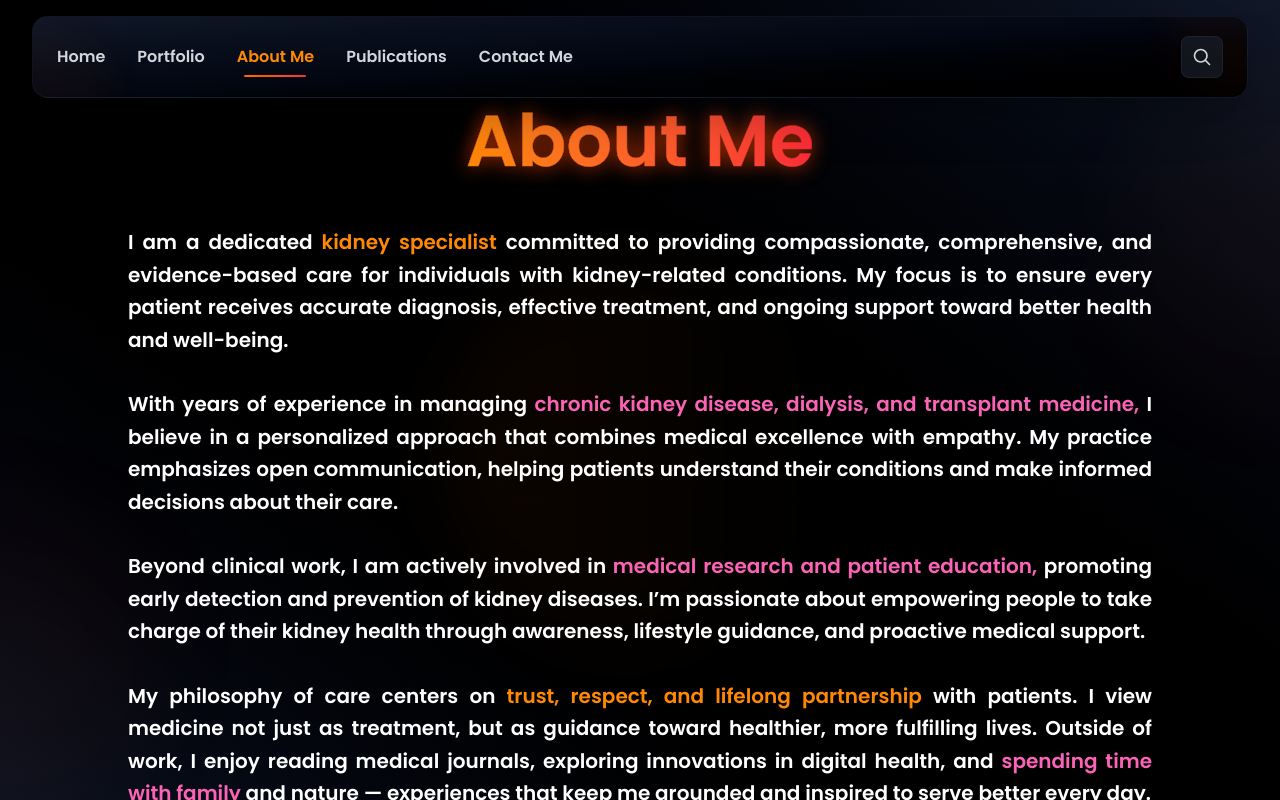
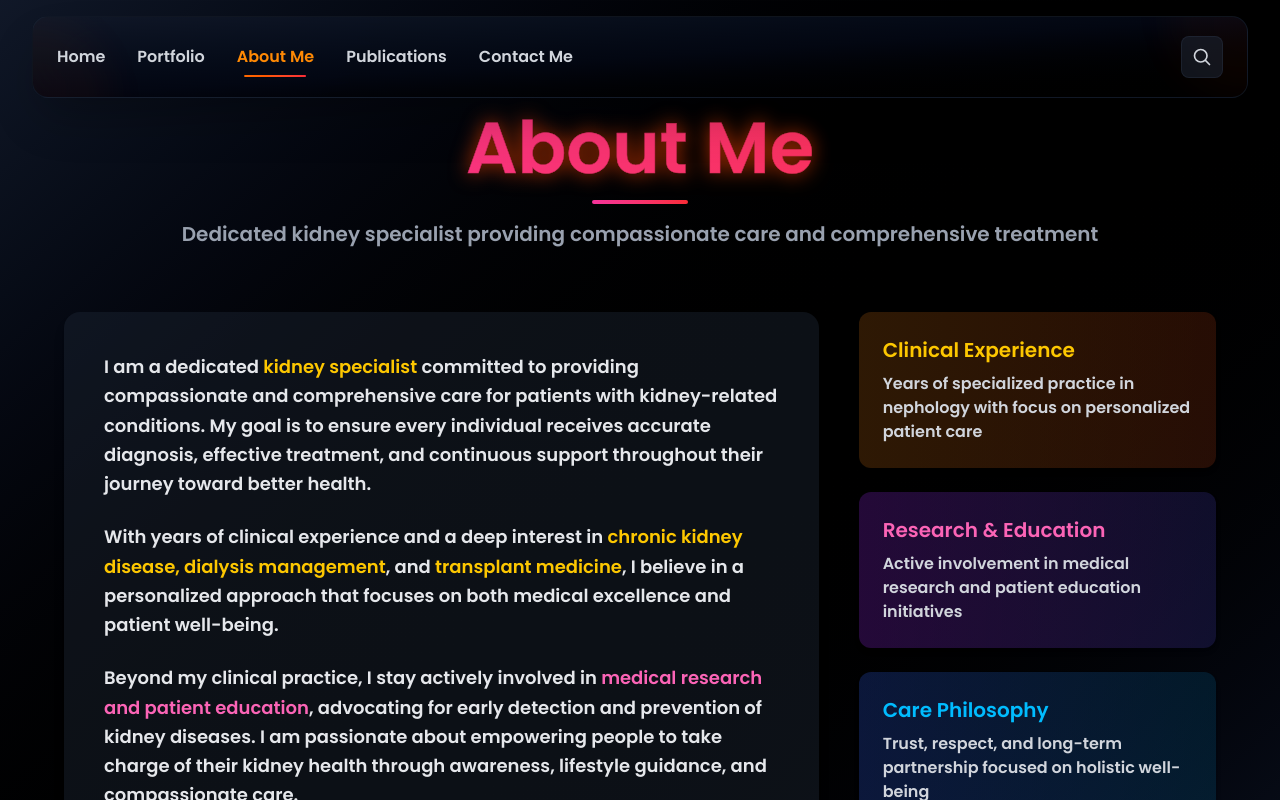
Before and after one commit to Suyog0-0/maheshrajsigdel, a Next.js app in the folder maheshrajsigdel-frontend/: page /about in a window 1280 px wide. Shown: the top 800 px of the page. Built offline with nearby package versions, Linux system fonts and the light colour scheme.

Commit message:
Recreated About Me page to fix design and animation

```diff
--- a/maheshrajsigdel-frontend/app/(user)/about/page.tsx
+++ b/maheshrajsigdel-frontend/app/(user)/about/page.tsx
@@ -1,8 +1,7 @@
 "use client";
-
 import React, { useEffect, useState } from "react";
 
-const AboutMeSection = () => {
+const AboutMe = () => {
   const [isLoaded, setIsLoaded] = useState(false);
 
   useEffect(() => {
@@ -12,82 +11,80 @@ const AboutMeSection = () => {
 
   return (
       <section
-      id="about-me-section"
-      className={`flex flex-col items-center justify-center min-h-screen bg-gradient-to-tr from-gray-900 via-black to-gray-900 text-white relative overflow-visible py-24 px-6 md:px-20 transition-opacity duration-1000 ${
-        isLoaded ? "opacity-100" : "opacity-0"
-      }`}
+        id="about"
+        className={`min-h-screen bg-gradient-to-br from-gray-900 via-black to-gray-900 text-gray-200 py-28 px-6 md:px-16 transition-opacity duration-1000 ${isLoaded ? 'opacity-100' : 'opacity-0'}`}
       >
-      {/* Animated Glow Backgrounds */}
-      <div className="absolute inset-0 overflow-hidden">
-        <div className="absolute top-20 -right-40 w-80 h-80 bg-gradient-to-r from-orange-500/10 to-red-500/10 rounded-full blur-3xl animate-pulse-slow"></div>
-        <div
-          className="absolute bottom-20 -left-40 w-80 h-80 bg-gradient-to-r from-red-500/10 to-orange-500/10 rounded-full blur-3xl animate-pulse-slow"
-          style={{ animationDelay: "2s" }}
-        ></div>
-        <div className="absolute top-1/2 left-1/2 -translate-x-1/2 -translate-y-1/2 w-96 h-96 bg-gradient-to-r from-orange-500/5 to-transparent rounded-full blur-2xl"></div>
-      </div>
-
-      {/* Grid Pattern Overlay */}
-      <div className="absolute inset-0 opacity-5">
-        <div
-          className="absolute inset-0"
-          style={{
-            backgroundImage: `linear-gradient(rgba(255,140,0,0.1) 1px, transparent 1px),
-                              linear-gradient(90deg, rgba(255,140,0,0.1) 1px, transparent 1px)`,
-            backgroundSize: "50px 50px",
-          }}
-        ></div>
-      </div>
-
-      {/* Heading */}
+        <div className="text-center mb-16">
           <h1
-        className="text-5xl md:text-7xl font-extrabold bg-gradient-to-r from-orange-400 via-red-500 to-pink-500 bg-clip-text text-transparent animate-gradient-x drop-shadow-[0_0_10px_rgba(255,69,0,0.7)] text-center leading-tight pb-10 relative z-10"
-        style={{
-          WebkitTextStroke: "0.5px rgba(0,0,0,0.15)",
-        }}
+            className="text-6xl md:text-7xl font-bold bg-gradient-to-r from-pink-500 via-red-500 to-yellow-400 bg-clip-text text-transparent animate-gradient-x drop-shadow-[0_0_10px_rgba(255,69,0,0.7)]"
+            style={{ WebkitTextStroke: "0.5px rgba(0,0,0,0.15)" }}
           >
             About Me
           </h1>
+          <div className="mx-auto mt-4 h-1 w-24 rounded-full bg-gradient-to-r from-pink-500 via-red-500 to-yellow-400 animate-gradient-x"></div>
+          <p className="mt-4 text-gray-400 text-xl">
+            Dedicated kidney specialist providing compassionate care and comprehensive treatment
+          </p>
+        </div>
 
-      {/* Description */}
-      <div className="max-w-5xl text-lg md:text-xl leading-relaxed space-y-8 text-justify relative z-10">
-        <p>
-          I am a dedicated{" "}
-          <span className="text-orange-400 font-semibold">kidney specialist</span>{" "}
-          committed to providing compassionate, comprehensive, and evidence-based care for individuals with kidney-related conditions. My focus is to ensure every patient receives accurate diagnosis, effective treatment, and ongoing support toward better health and well-being.
+      <div className="grid md:grid-cols-3 gap-10">
+        <div className="md:col-span-2 bg-gray-800/40 rounded-2xl p-8 md:p-10 shadow-lg leading-relaxed text-lg">
+          <p className="mb-6">
+            I am a dedicated <span className="text-yellow-400 font-semibold">kidney specialist </span> committed to providing compassionate and comprehensive care for patients
+            with kidney-related conditions. My goal is to ensure every individual receives accurate diagnosis, effective treatment, and continuous support throughout their journey toward better health.
+          </p>
+
+          <p className="mb-6">
+            With years of clinical experience and a deep interest in <span className="text-yellow-400 font-semibold">chronic kidney disease, dialysis management</span>, and
+            <span className="text-yellow-400 font-semibold"> transplant medicine</span>,
+            I believe in a personalized approach that focuses on both medical excellence
+            and patient well-being.
+          </p>
+
+          <p className="mb-6">
+            Beyond my clinical practice, I stay actively involved in <span className="text-pink-400 font-semibold">medical research and patient education</span>, advocating for early detection and prevention of kidney diseases.
+            I am passionate about empowering people to take charge of their kidney health through awareness, lifestyle guidance, and compassionate care.
           </p>
 
           <p>
-          With years of experience in managing{" "}
-          <span className="text-pink-400 font-medium">
-            chronic kidney disease, dialysis, and transplant medicine,
-          </span>{" "}
-          I believe in a personalized approach that combines medical excellence with empathy. My practice emphasizes open communication, helping patients understand their conditions and make informed decisions about their care.
+            My philosophy of care revolves around trust, respect, and long-term partnership with patients. I believe medicine is not only about treating illnesses but also
+            about guiding people toward <span className="text-yellow-400 font-semibold">healthier, more fulfilling lives</span>. My goal is to listen, support, and provide the highest standard of care possible.
           </p>
+        </div>
 
-        <p>
-          Beyond clinical work, I am actively involved in{" "}
-          <span className="text-pink-400 font-medium">
-            medical research and patient education,
-          </span>{" "}
-          promoting early detection and prevention of kidney diseases. I’m passionate about empowering people to take charge of their kidney health through awareness, lifestyle guidance, and proactive medical support.
+        <div className="flex flex-col gap-6">
+          <div className="bg-gradient-to-r from-yellow-900/40 to-orange-900/30 p-6 rounded-xl shadow-md">
+            <h3 className="text-xl font-semibold text-yellow-400 mb-2">
+              Clinical Experience
+            </h3>
+            <p className="text-gray-300 text-base">
+              Years of specialized practice in nephology with focus on personalized patient care
             </p>
+          </div>
 
-        <p>
-          My philosophy of care centers on{" "}
-          <span className="text-orange-400 font-semibold">
-            trust, respect, and lifelong partnership
-          </span>{" "}
-          with patients. I view medicine not just as treatment, but as guidance toward healthier, more fulfilling lives. Outside of work, I enjoy reading medical journals, exploring innovations in digital health, and{" "}
-          <span className="text-pink-400 font-medium">spending time with family</span>{" "}
-          and nature — experiences that keep me grounded and inspired to serve better every day.
+          <div className="bg-gradient-to-r from-purple-900/40 to-indigo-900/30 p-6 rounded-xl shadow-md">
+            <h3 className="text-xl font-semibold text-pink-400 mb-2">
+              Research & Education
+            </h3>
+            <p className="text-gray-300 text-base">
+              Active involvement in medical research and patient education initiatives
             </p>
+          </div>
+
+          <div className="bg-gradient-to-r from-blue-900/40 to-sky-900/30 p-6 rounded-xl shadow-md">
+            <h3 className="text-xl font-semibold text-sky-400 mb-2">
+              Care Philosophy
+            </h3>
+            <p className="text-gray-300 text-base">
+              Trust, respect, and long-term partnership focused on holistic well-being
+            </p>
+          </div>
+        </div>
       </div>
 
       <style jsx>{`
         @keyframes gradient-x {
-          0%,
-          100% {
+          0%, 100% {
             background-position: 0% center;
           }
           50% {
@@ -98,22 +95,13 @@ const AboutMeSection = () => {
           background-size: 200% 200%;
           animation: gradient-x 6s ease infinite;
         }
-
-        @keyframes pulse-slow {
-          0%,
-          100% {
-            opacity: 0.2;
-          }
-          50% {
-            opacity: 0.4;
-          }
-        }
-        .animate-pulse-slow {
-          animation: pulse-slow 8s ease-in-out infinite;
+        .animate-gradient-x {
+          background-size: 200% 200%;
+          animation: gradient-x 6s ease infinite;
         }
       `}</style>
     </section>
   );
 };
 
-export default AboutMeSection;
+export default AboutMe;
```
Lines whose indentation alone changed are shown as unchanged.
